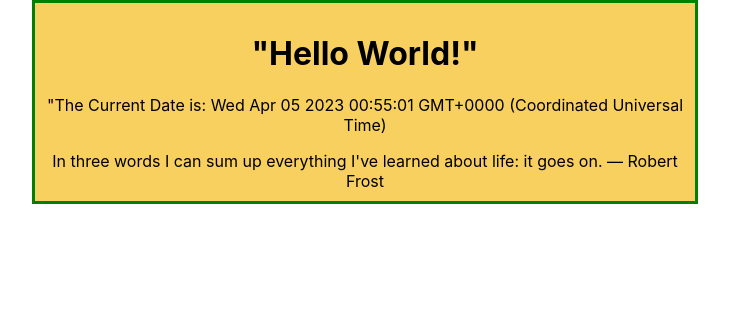
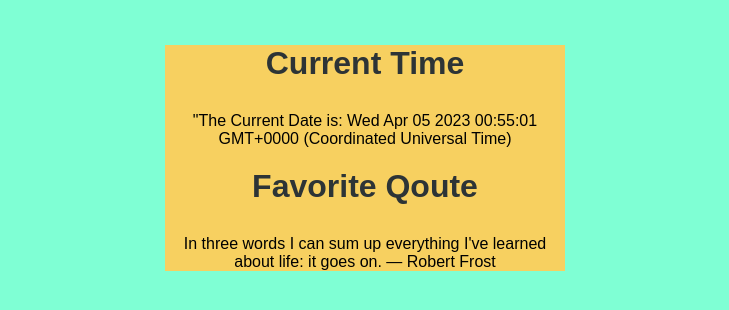
Before and after one commit to faheem102/Random-Qoute-Machine, a React (Create React App) app: page / in a window 1280 px wide. Shown: the top 310 px of the page, without its empty margins (275-1004 px from the left). Built offline with nearby package versions, Linux system fonts and the light colour scheme.

Commit message:
styling has been changed

```diff
--- a/src/Examplefile.js
+++ b/src/Examplefile.js
@@ -3,10 +3,15 @@
 import { ColorPicker } from "./Qoutes";
 export const MyComponent = function (props) {
   return (
-    <div className="my-component" style={{ backgroundColor: ColorPicker() }}>
-      <h1>"Hello World!"</h1>
-      <p>"The Current Date is: {props.date}</p>
-      <RandomQoutes />
+    <div style={{ backgroundColor: ColorPicker() }}>
+      <div className="top">
+        <h1 className="heading">Current Time</h1>
+        <p>"The Current Date is: {props.date}</p>
+      </div>
+      <div className="bottom">
+        <h1 className="heading">Favorite Qoute</h1>
+        <RandomQoutes />
+      </div>
     </div>
   );
 };
--- a/src/styles.css
+++ b/src/styles.css
@@ -1,7 +1,16 @@
-.my-component{
-    margin: auto;
-    width: 50%;
-    border: 3px solid green;
-    padding: 10px;
-
+body {
+    font-family: sans-serif;
+    margin: 0 auto;
+    padding: 25px;
+    max-width: 400px;
+    min-width: 400px;
+    background-color: #dfe6e9;
+    text-align: center;
+    background-color: aquamarine;
 }
+.heading {
+    text-align: center;
+    font-size: 2em;
+    color: #2d3436;
+    margin: 20px 0 30px;
+}
```
